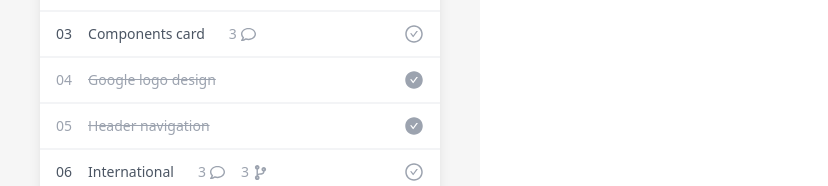
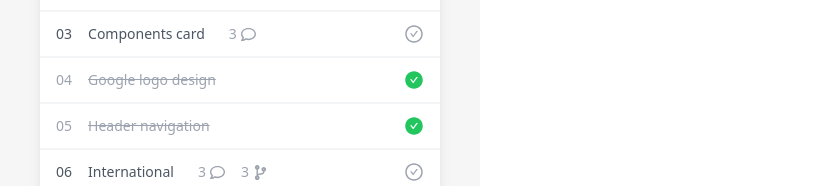
Before and after one commit to oneMonthProject/Front, a Next.js app: page / in a window 1280 px wide. Shown: the part 260-446 px from the top of the page, without its empty margins (0-828 px from the left). Built offline with nearby package versions, Linux system fonts and the light colour scheme.

Commit message:
Chore: tailwind.config.ts theme color 수정

```diff
--- a/tailwind.config.ts
+++ b/tailwind.config.ts
@@ -1,48 +1,50 @@
-import type { Config } from 'tailwindcss'
+import type { Config } from 'tailwindcss';
+require('tailwindcss/plugin');
 
 const config: Config = {
-  content: ["./src/**/*.{js,jsx,ts,tsx}", "./index.html", "./app/**/*.{js,jsx,ts,tsx}"],
+  content: ["./src/**/*.{js,ts,jsx,tsx}"],
   theme: {
     extend: {
       colors:{
         primary:'#008A74',
-        primaryDark:'#007866',
         secondary:'#005345',
-        secondaryLight:'#00664F',
-        secondaryDark:'#002A23',
-        secondaryDark2:'#001C17',
 
         none: 'transparent',
         white: '#ffffff',
 
-        black100: '#333333',
+        black100: '#333333', // 선택된 nav, 일반 폰트 색상
         black200: '#222222',
         black300: '#181818',
 
         grey000: '#fafafa',
         grey100: '#f6f6f6',
-        grey200: '#eeeeee',
+        grey200: '#eeeeee', // 취소버튼, 신뢰점수 - 버튼
         grey300: '#e2e2e2',
         grey400: '#cccccc',
         grey500: '#aaaaaa',
         grey600: '#9DA2A7',
+        greyUnselect:'#868E96', // 선택안된 nav
         grey700: '#888888',
         grey800: '#797979',
         grey900: '#555555',
 
-        red: '#ED5C5C',
-        redBg: '#FFF2F2',
-
-        blue: '#4788f4',
-        blueBg: '#EEF4FD',
+        warn: '#ED5C5C',
 
         ground100: '#f8f9fc',
         ground200: '#f5f7fc',
-
-        green: '#00AB83',
+      },
+      backgroundImage: {
+        'gradient-radial': 'radial-gradient(var(--tw-gradient-stops))',
+        'gradient-conic':
+            'conic-gradient(from 180deg at 50% 50%, var(--tw-gradient-stops))',
       }
     },
   },
-  plugins: [],
+  plugins: [
+    require('tailwindcss/nesting'),
+    require('tailwindcss'),
+    require('autoprefixer')
+  ],
+
 }
 export default config
```
